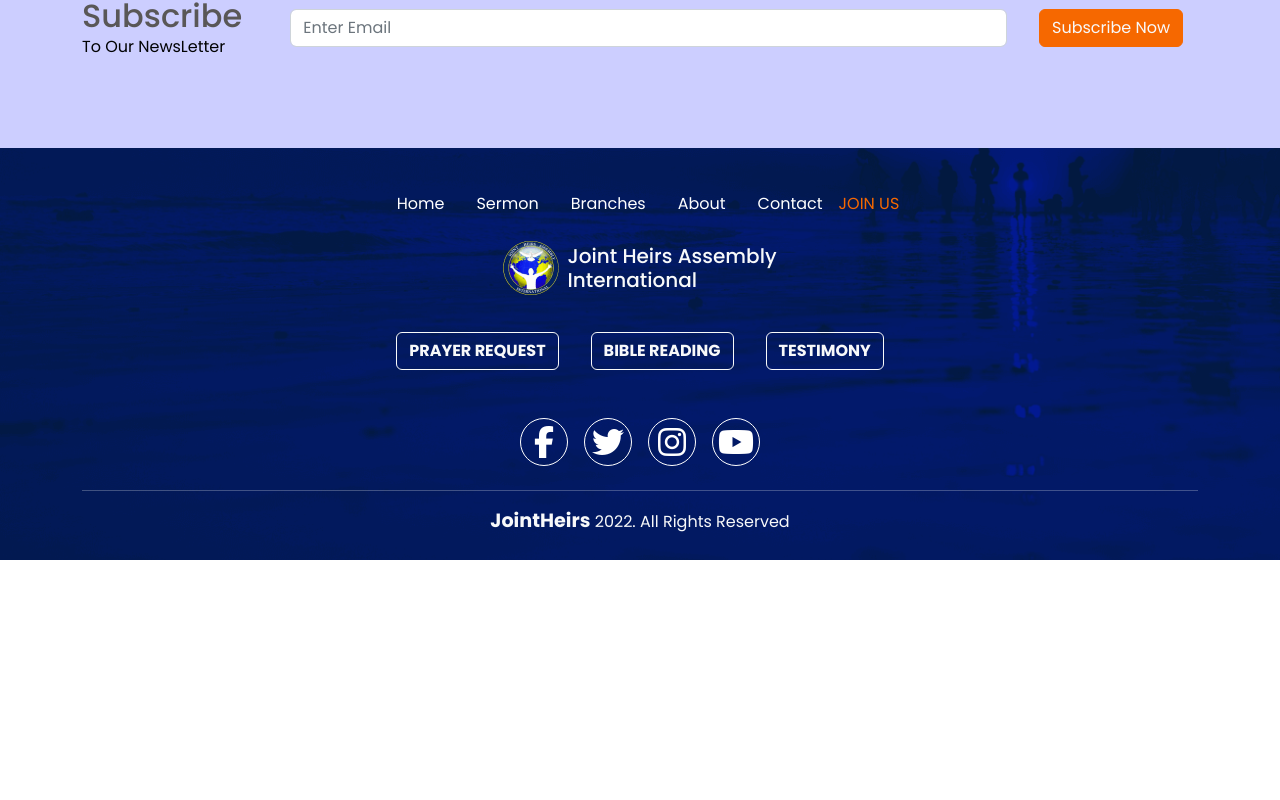
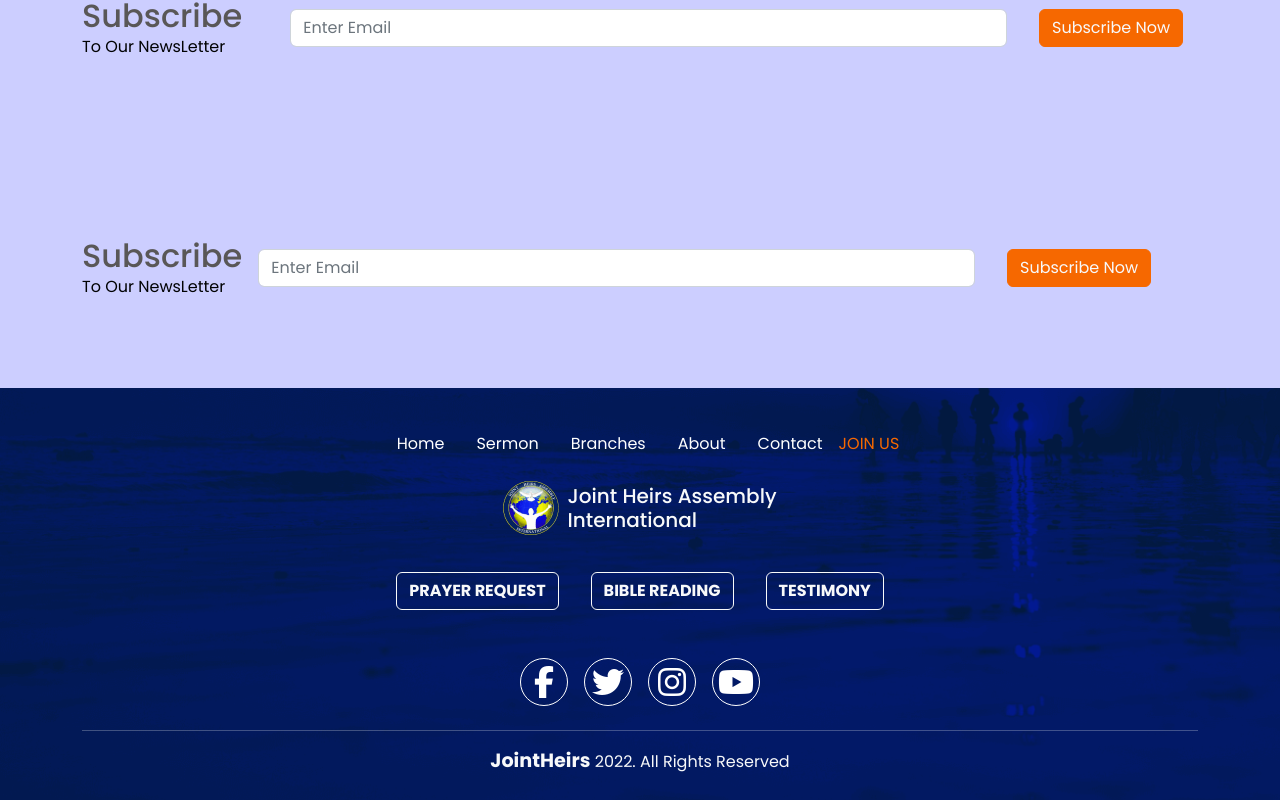
Before and after one commit to pin4eva/joint_heirs_frontend, a Next.js app: page /branches in a window 1280 px wide. Shown: the part 1324-2124 px from the top of the page. Before the commit the page ends 1884 px from the top, so only its background shows below. Built offline with nearby package versions, Linux system fonts and the light colour scheme.

Commit message:
removed the join-us link from header and moved the subscribe to our news letter in to the footer

```diff
--- a/src/components/FooterComp.tsx
+++ b/src/components/FooterComp.tsx
@@ -6,6 +6,22 @@ import { navList } from "./HeaderComp";
 const FooterComp = () => {
 	return (
 		<footer>
+			<section>
+				<div className="footer-subscribe">
+					<div className="container">
+						<div className="footer-sub">
+							<div className="sub-text">
+								<h2 className="text-secondary mb-0">Subscribe</h2>
+								<p className="text-dark mb-0">To Our NewsLetter</p>
+							</div>
+							<form>
+								<input type="text" placeholder="Enter Email" className="form-control" />
+								<button className="btn btn-warning text-light">Subscribe Now</button>
+							</form>
+						</div>
+					</div>
+				</div>
+			</section>
 			<div className="footer-main">
 				<div className="container">
 					<div className="footer-main-content">
--- a/src/components/HeaderComp.tsx
+++ b/src/components/HeaderComp.tsx
@@ -26,10 +26,10 @@ const HeaderComp = () => {
 								</Link>
 							</li>
 						))}
+						<div className="nav-active" onClick={() => setOpen(false)}>
+							<Link href="/">JOIN US</Link>
+						</div>
 					</ul>
-					<div className="nav-active">
-						<Link href="/">JOIN US</Link>
-					</div>
 					<div className="menu-icon" onClick={() => setOpen(!open)}>
 						<i className={open ? "fas fa-times" : "fas fa-bars"} />
 					</div>
--- a/src/styles/footer.scss
+++ b/src/styles/footer.scss
@@ -1,4 +1,33 @@
 footer {
+	.footer-subscribe {
+		min-height: 15vh;
+		background: #ccceff;
+		display: grid;
+
+		.footer-sub {
+			width: 100%;
+			display: flex;
+			align-items: center;
+			gap: 1rem;
+
+			.sub-text {
+				display: flex;
+				flex-direction: column;
+			}
+
+			form {
+				width: 80%;
+				display: flex;
+				justify-content: space-between;
+				gap: 2rem;
+
+				.form-control {
+					width: 70%;
+				}
+			}
+		}
+	}
+
 	.footer-main {
 		// min-height: 50vh;
 		padding: 1.5rem 0;
--- a/src/styles/header.scss
+++ b/src/styles/header.scss
@@ -104,11 +104,13 @@ header {
 					opacity: 1;
 					transition: all 0.5s ease;
 				}
+				.nav-active {
+					margin: 0.7rem 0 0 1.8rem;
+				}
 			}
 
 			.fa-bars,
 			.fa-times {
-				margin-top: 5px;
 				display: block;
 				font-size: 30px;
 				color: white;
--- a/src/styles/home.scss
+++ b/src/styles/home.scss
@@ -142,6 +142,11 @@
 					box-shadow: 0px 3px 54px rgba(0, 0, 0, 0.06);
 					border-radius: 10px;
 					padding: 1rem;
+					box-shadow: 5px 5px 30px 5px $tetiary;
+					transition: all 0.4s ease-in-out;
+					&:hover {
+						transform: scale(1.05);
+					}
 				}
 
 				.dates {
@@ -791,35 +796,6 @@
 
 	.map-page {
 		width: 100%;
-		height: 70vh;
-	}
-
-	.footer-subscribe {
-		min-height: 15vh;
-		background: #ccceff;
-
-		.footer-sub {
-			width: 100%;
-			height: 15vh;
-			display: flex;
-			align-items: center;
-			gap: 3rem;
-
-			.sub-text {
-				display: flex;
-				flex-direction: column;
-			}
-
-			form {
-				width: 80%;
-				display: flex;
-				justify-content: space-between;
-				gap: 2rem;
-
-				.form-control {
-					width: 70%;
-				}
-			}
-		}
+		height: 50vh;
 	}
 }
```
Also changed, not shown: src/pages/index.tsx (+1 -17 lines).
